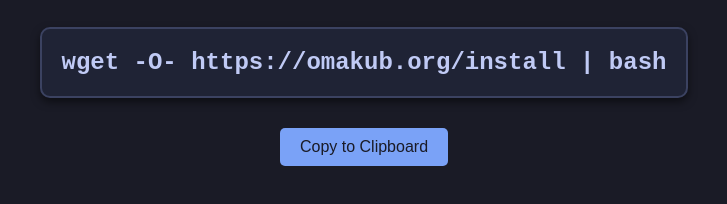
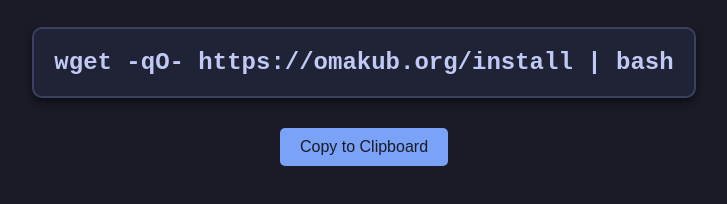
Before and after one commit to basecamp/omakub-site, a plain HTML site: page index.html in a window 1280 px wide. Shown: the part 364-568 px from the top of the page, without its empty margins (276-1003 px from the left). Drawn offline with Linux system fonts and the light colour scheme.

Commit message:
Use silent mode for initial download

```diff
--- a/index.html
+++ b/index.html
@@ -67,7 +67,7 @@
     <h1 class="header">OMAKUB</h1>
     <p class="tagline">An Omakase Developer Setup For Ubuntu 24.04 by DHH</p>
     <div class="command" id="command">
-        wget -O- https://omakub.org/install | bash
+        wget -qO- https://omakub.org/install | bash
     </div>
 
     <button class="copy-button" onclick="copyToClipboard()">Copy to Clipboard</button>
```
